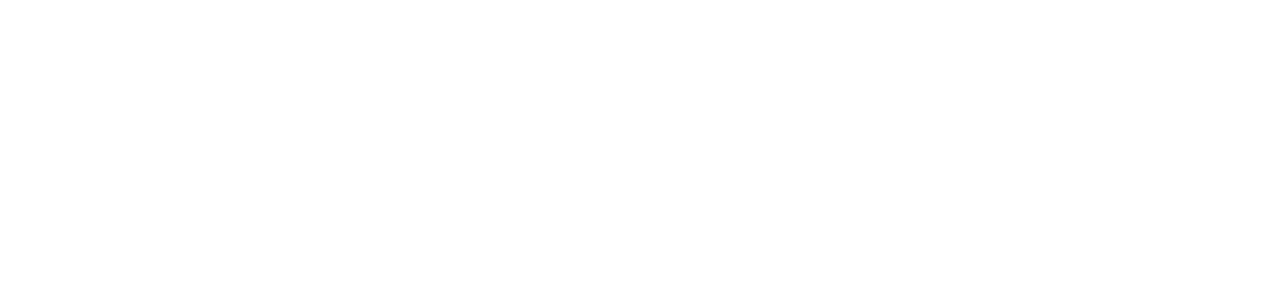
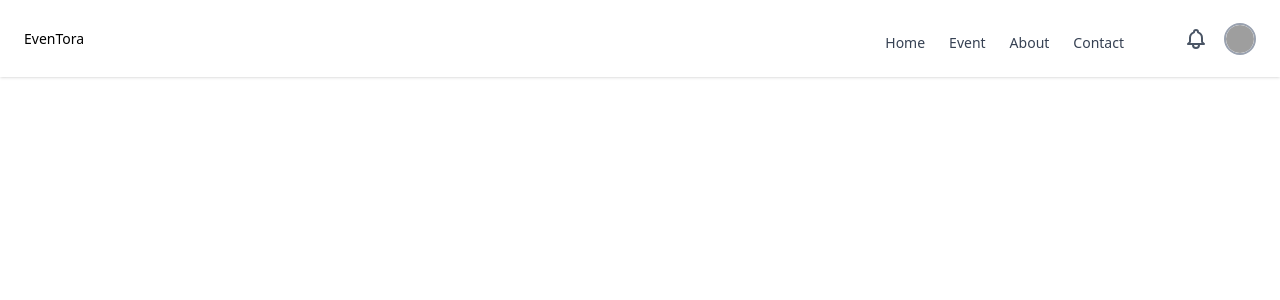
Before and after one commit to Team-04B/Event_Planner_Team_4b, a Next.js app in the folder frontend/: page / in a window 1280 px wide. Shown: the top 300 px of the page. Built offline with nearby package versions, Linux system fonts and the light colour scheme; no server answers; grey boxes are pictures that could not be loaded.

Commit message:
Navbar:Added navber

```diff
--- a/frontend/package.json
+++ b/frontend/package.json
@@ -51,6 +51,7 @@
     "react-day-picker": "^8.10.1",
     "react-dom": "^19.0.0",
     "react-hook-form": "^7.56.1",
+    "react-icons": "^5.5.0",
     "react-redux": "^9.2.0",
     "react-resizable-panels": "^3.0.0",
     "recharts": "^2.15.3",
--- a/frontend/src/app/layout.tsx
+++ b/frontend/src/app/layout.tsx
@@ -21,7 +21,7 @@ export default function RootLayout({
 }>) {
   return (
     <html lang="en">
-      <body className={`${inter.variable} antialiased`}>
+      <body suppressHydrationWarning className={`${inter.variable} antialiased`}>
         <Providers>
           <Toaster richColors position="top-center" />
           {children}
--- a/frontend/src/components/shared/Navbar.tsx
+++ b/frontend/src/components/shared/Navbar.tsx
@@ -1,9 +1,94 @@
+"use client";
+import Image from "next/image";
+import { useState } from "react";
+import { HiOutlineBell, HiOutlineMenu, HiOutlineX } from "react-icons/hi";
+const navLinks = [
+  { name: "Home", href: "/" },
+  { name: "Event", href: "/event" },
+  { name: "About", href: "#" },
+  { name: "Contact", href: "#" },
+];
+
 const Navbar = () => {
-    return (
-        <div>
+  const [isOpen, setIsOpen] = useState(false);
 
+  return (
+    <nav className="relative bg-white shadow">
+      <div className="container px-6 py-4 mx-auto">
+        <div className="lg:flex lg:items-center lg:justify-between">
+          <div className="flex items-center justify-between">
+            <a href="#">
+              <h3 className="text-[14px] font-medium text-black">EvenTora</h3>
+            </a>
+
+            {/* Mobile menu button */}
+            <div className="flex lg:hidden">
+              <button
+                onClick={() => setIsOpen(!isOpen)}
+                type="button"
+                className="text-gray-500 hover:text-gray-600 focus:outline-none focus:text-gray-600"
+                aria-label="Toggle menu"
+              >
+                {!isOpen ? (
+                  <HiOutlineMenu  size={24} />
+                ) : (
+                  <HiOutlineX size={24} />
+                )}
+              </button>
+            </div>
+          </div>
+
+          {/* Menu */}
+          <div
+            className={`absolute inset-x-0 z-20 w-full px-6 py-4 transition-all duration-300 ease-in-out bg-white lg:mt-0 lg:p-0 lg:top-0 lg:relative lg:bg-transparent lg:w-auto lg:opacity-100 lg:translate-x-0 lg:flex lg:items-center ${
+              isOpen
+                ? "translate-x-0 opacity-100"
+                : "opacity-0 -translate-x-full"
+            }`}
+          >
+            <div className="flex flex-col -mx-6 lg:flex-row lg:items-center lg:mx-8">
+              {navLinks.map((link, index) => (
+                <a
+                  key={index}
+                  href={link.href}
+                  className="px-3 py-2  mt-2 text-[14px] text-gray-700 transition-colors duration-300 transform rounded-md "
+                >
+                  {link.name}
+                </a>
+              ))}
+            </div>
+
+            <div className="flex items-center mt-4 lg:mt-0">
+              <button
+                className="hidden mx-4 text-gray-600 transition-colors duration-300 transform lg:block hover:text-gray-700 focus:text-gray-700 focus:outline-none"
+                aria-label="Show notifications"
+              >
+                <HiOutlineBell size={24} />
+              </button>
+
+              <button
+                type="button"
+                className="flex items-center focus:outline-none"
+                aria-label="Toggle profile dropdown"
+              >
+                <div className="w-8 h-8 overflow-hidden border-2 border-gray-400 rounded-full">
+                  <Image
+                    src="https://images.unsplash.com/photo-1517841905240-472988babdf9?auto=format&fit=crop&w=334&q=80"
+                    alt="Profile"
+                    width={40}
+                    height={40}
+                    className="object-cover w-full h-full rounded-full"
+                  />
+                </div>
+
+                <h3 className="mx-2 text-gray-700 lg:hidden">Khatab wedaa</h3>
+              </button>
+            </div>
+          </div>
         </div>
-    );
+      </div>
+    </nav>
+  );
 };
 
 export default Navbar;
--- a/frontend/src/pages/HomePage/HomePage.tsx
+++ b/frontend/src/pages/HomePage/HomePage.tsx
@@ -1,7 +1,7 @@
 const HomePage = () => {
     return (
         <section>
-
+dfgsdghdsf
         </section>
     );
 };
--- /dev/null
+++ b/package.json
@@ -0,0 +1,5 @@
+{
+  "dependencies": {
+    "react-icons": "^5.5.0"
+  }
+}
```
Also changed, not shown: 2 other files (tests, documents, lock files or other folders).
